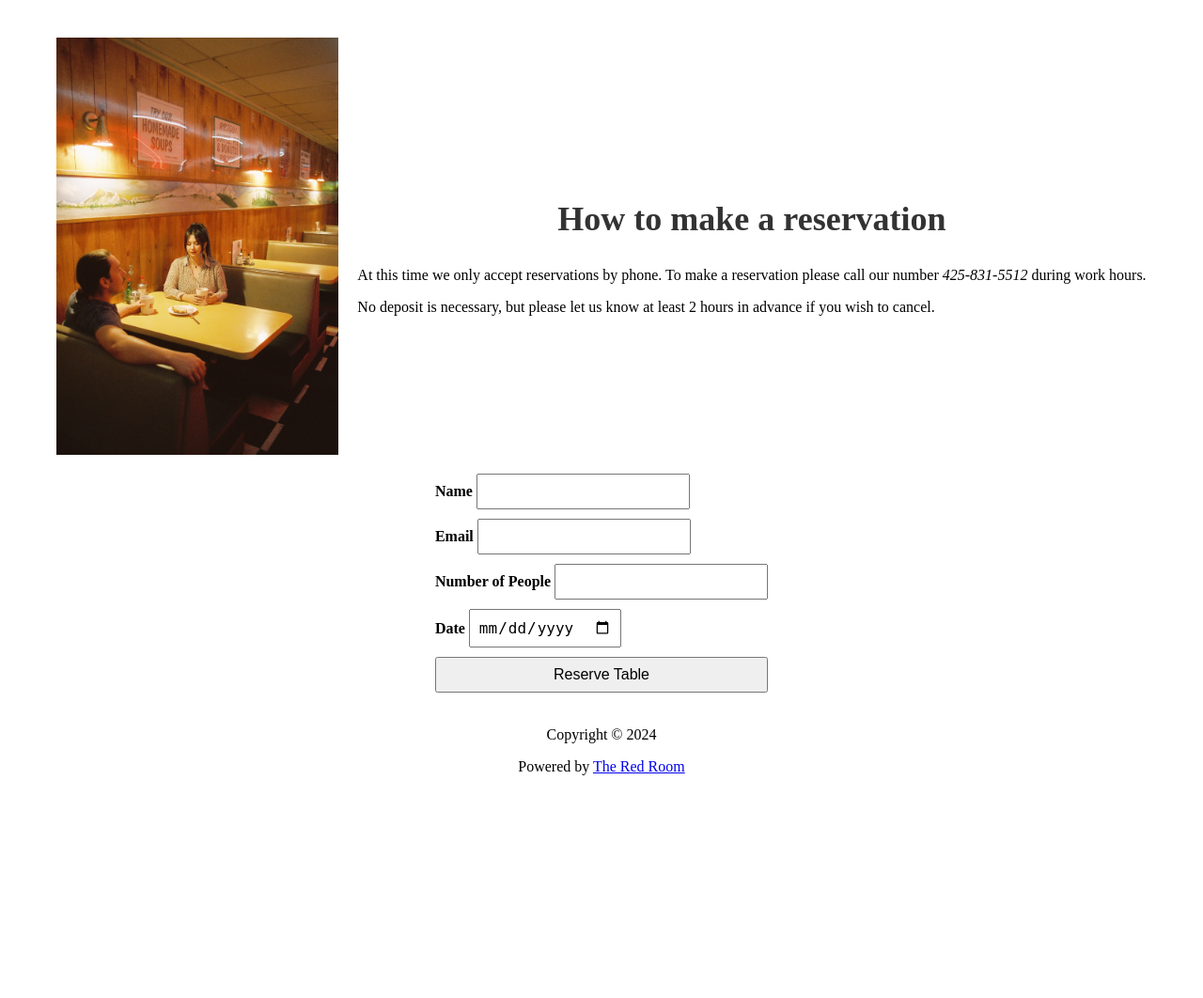
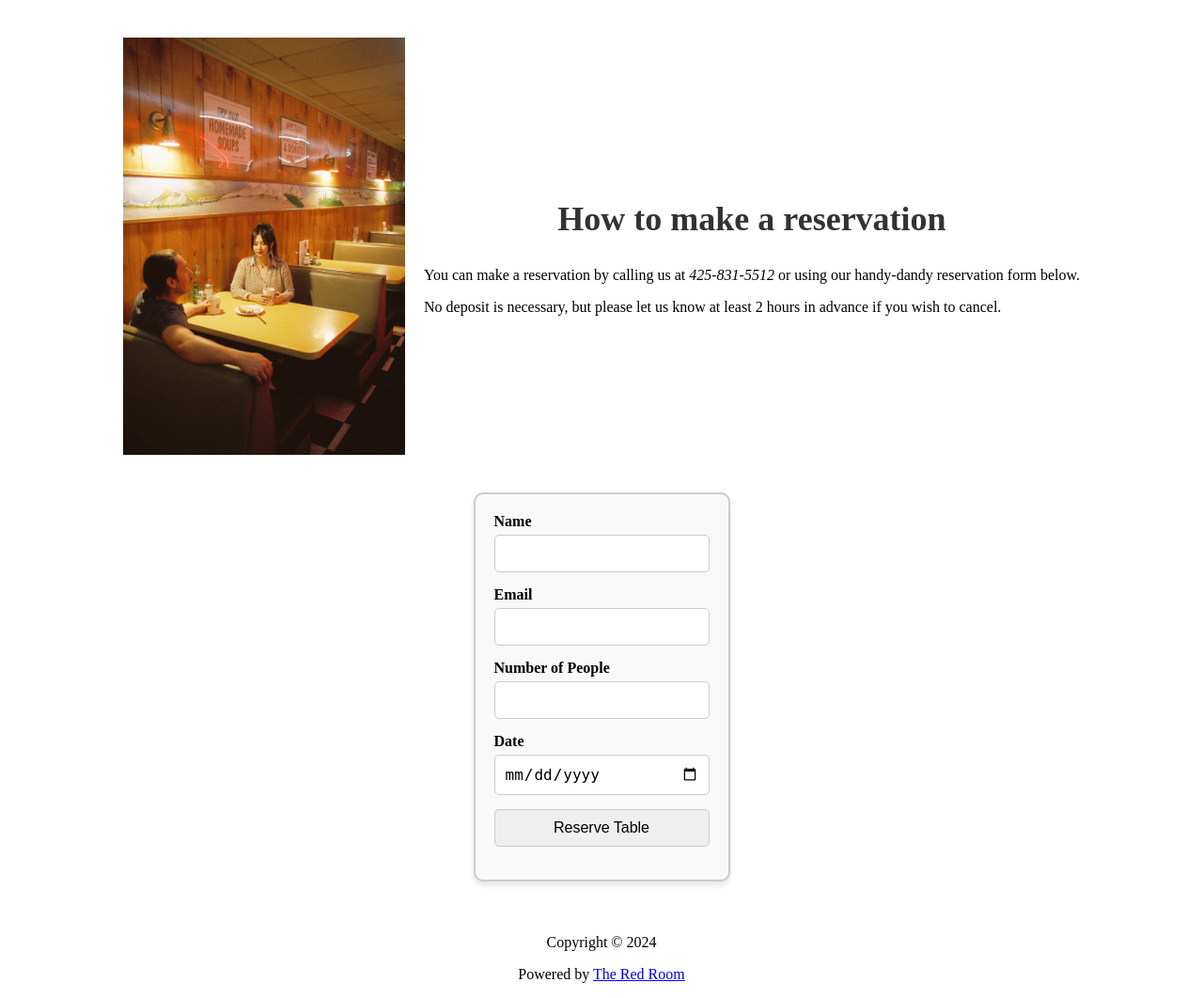
Before and after one commit to r1bb1t-h0l3/twin_peaks_web, a Flask app: page /reservations in a window 1280 px wide. Shown: the part 165-1227 px from the top of the page at 94% size. Before the commit the page ends 990 px from the top, so only its background shows below. Run offline with Flask 3, Linux system fonts and the light colour scheme.

Commit message:
updated reservation form design

```diff
--- a/app.py
+++ b/app.py
@@ -88,16 +88,16 @@
         db_session.commit()
         db_session.close() #close session after committing
 
-        success_message = (
-            f"Your reservation for {form.num_people.data} people on {form.date.data} has been "
+
+        # flash success message
+        return jsonify({
+            "message": f"Your reservation for {form.num_people.data} people on {form.date.data} has been "
             f"successfully added {form.name.data}. If any issues arise, we will contact you at {form.email.data}."
-        )
-        # flash success message
-        flash(f"Reservation for {form.name.data} added successfully", "success")
+        })
 
-        # redirect back to the saame route
+        # # redirect back to the same route
         # return redirect(url_for("reservations"))
-        return render_template("reservations.html", form=form, success_message=success_message)
+
 
     # handle GET request
     return render_template("reservations.html", form=form)
--- a/static/script.js
+++ b/static/script.js
@@ -18,3 +18,36 @@
 document.addEventListener("mouseleave", () => {
   mouseFollower.style.display = "none";
 });
+
+//--------------------------------------------------------//
+
+//Reservation Form AJAX Submission
+document.getElementById("reservationForm").addEventListener("submit", function (event) {
+  event.preventDefault(); // Prevent the default form submission
+
+  const formData = new FormData(this);
+
+  // Send the form data via fetch
+  fetch("/reservations", {
+      method: "POST",
+      body: formData
+  })
+  .then(response => response.json())
+  .then(data => {
+      // Display the confirmation message
+      const confirmationMessage = document.getElementById("confirmationMessage");
+      confirmationMessage.style.display = "block";
+      confirmationMessage.innerText = data.message;
+      confirmationMessage.style.backgroundColor = "#d4edda"; // Light green background for success
+      confirmationMessage.style.color = "#155724"; // Dark green text
+      confirmationMessage.style.padding = "10px";
+      confirmationMessage.style.borderRadius = "5px";
+
+      // Optionally clear the form fields
+      document.getElementById("reservationForm").reset();
+  })
+  .catch(error => {
+      console.error("Error:", error);
+      alert("An error occurred. Please try again later.");
+  });
+});
--- a/static/styles.css
+++ b/static/styles.css
@@ -195,6 +195,63 @@
     background-color: #45a049;
 }
 
+/*Confirmation message styling*/
+#confirmationMessage {
+    font-size: 16px;
+    margin-top: 20px;
+    border: 1px solid #c3e6cb;
+}
+
+/* Style the form container */
+.reservation-form {
+    border: 2px solid #cccccc; /* Light gray border */
+    border-radius: 10px; /* Rounded corners */
+    padding: 20px; /* Space inside the form */
+    margin: 20px auto; /* Center the form */
+    max-width: 500px; /* Limit the form's width */
+    background-color: #f9f9f9; /* Light background color */
+    box-shadow: 0 4px 6px rgba(0, 0, 0, 0.1); /* Subtle shadow */
+}
+
+/* Style individual form groups */
+.form-group {
+    margin-bottom: 15px; /* Space between form fields */
+}
+
+/* Style the form labels */
+.form-group label {
+    display: block; /* Place the label above the input */
+    font-weight: bold; /* Bold text */
+    margin-bottom: 5px; /* Space between label and input */
+}
+
+/* Style the inputs */
+.form-group input {
+    width: 100%; /* Full width */
+    padding: 10px; /* Add padding inside the input */
+    border: 1px solid #cccccc; /* Light gray border */
+    border-radius: 5px; /* Rounded corners */
+    font-size: 16px; /* Larger text */
+}
+
+/* Style the submit button */
+.form-group button {
+    background-color: #4CAF50; /* Green background */
+    color: white; /* White text */
+    padding: 10px 20px; /* Padding inside the button */
+    border: none; /* Remove border */
+    border-radius: 5px; /* Rounded corners */
+    font-size: 16px; /* Larger text */
+    cursor: pointer; /* Pointer cursor on hover */
+}
+
+/* Add a hover effect to the submit button */
+.form-group button:hover {
+    background-color: #45a049; /* Darker green on hover */
+}
+
+
+
 /* flash message styling */
  .flash-messages {
     margin-bottom: 20px;
--- a/templates/reservations.html
+++ b/templates/reservations.html
@@ -6,13 +6,12 @@
         <div class="reservation-text">
             <h2>How to make a reservation</h2>
             <p>
-                At this time we only accept reservations by phone.
-                To make a reservation please call our number <em>425-831-5512</em> during work hours.
+                You can make a reservation by calling us at <em>425-831-5512</em> or using our handy-dandy reservation form below.
             </p>
             <p>No deposit is necessary, but please let us know at least 2 hours in advance if you wish to cancel.</p>
         </div>
 
-         <!-- Flash message -->
+        <!-- Flash message
         {% with messages = get_flashed_messages(with_categories=true) %}
         {% if messages %}
             <div class="flash-messages">
@@ -23,30 +22,29 @@
                 {% endfor %}
             </div>
         {% endif %}
-    {% endwith %}
-
+        {% endwith %} -->
 
         <!-- Reservation Form -->
-        <form method="POST">
-            {% if success_message %}
-            <div class="success-message">
-                <p>{{ success_message }}</p>
-            </div>
-            {% endif %}
+        <form id="reservationForm" method="POST" class="reservation-form">
             {{ form.hidden_tag() }}
-            <div>
+            <div class="form-group">
                 {{ form.name.label }} {{ form.name }}
             </div>
-            <div>
+            <div class="form-group">
                 {{ form.email.label }} {{ form.email }}
             </div>
-            <div>
+            <div class="form-group">
                 {{ form.num_people.label }} {{ form.num_people }}
             </div>
-            <div>
+            <div class="form-group">
                 {{ form.date.label }} {{ form.date }}
             </div>
+            <div class="form-group">
                 {{ form.submit }}
+            </div>
         </form>
+
+        <!-- Placeholder for the confirmation message -->
+        <div id="confirmationMessage" style="display:none; margin-top: 20px;"></div>
     </div>
 {% endblock %}
```
Lines whose indentation alone changed are shown as unchanged.
